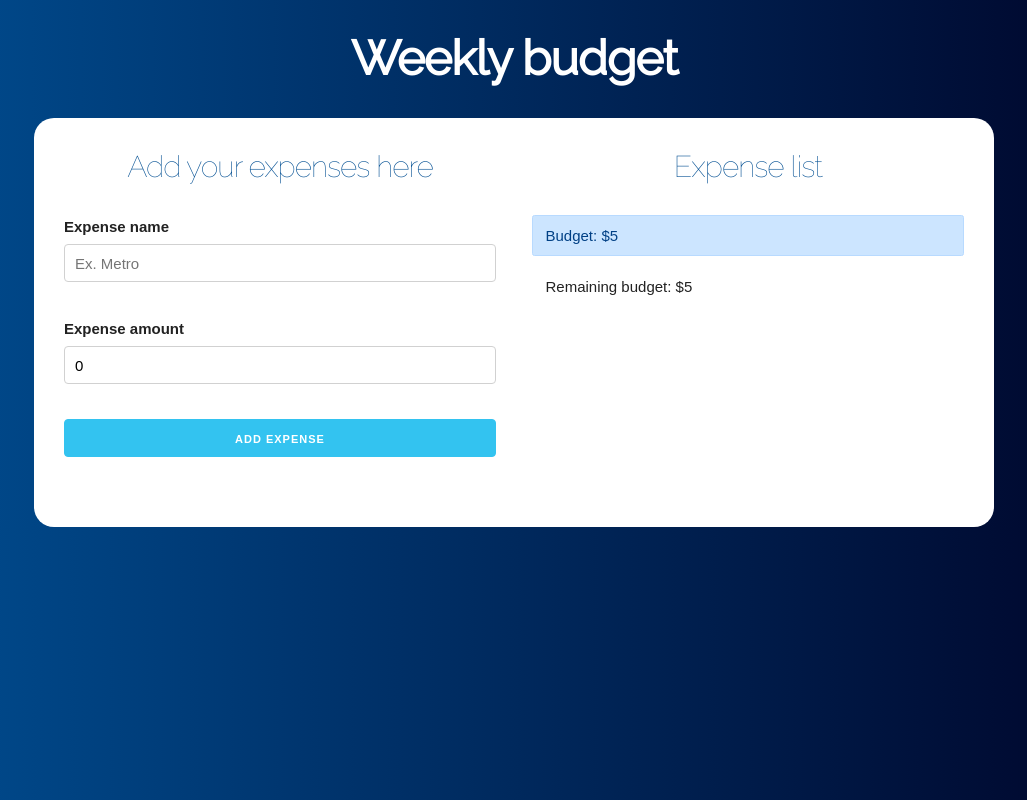
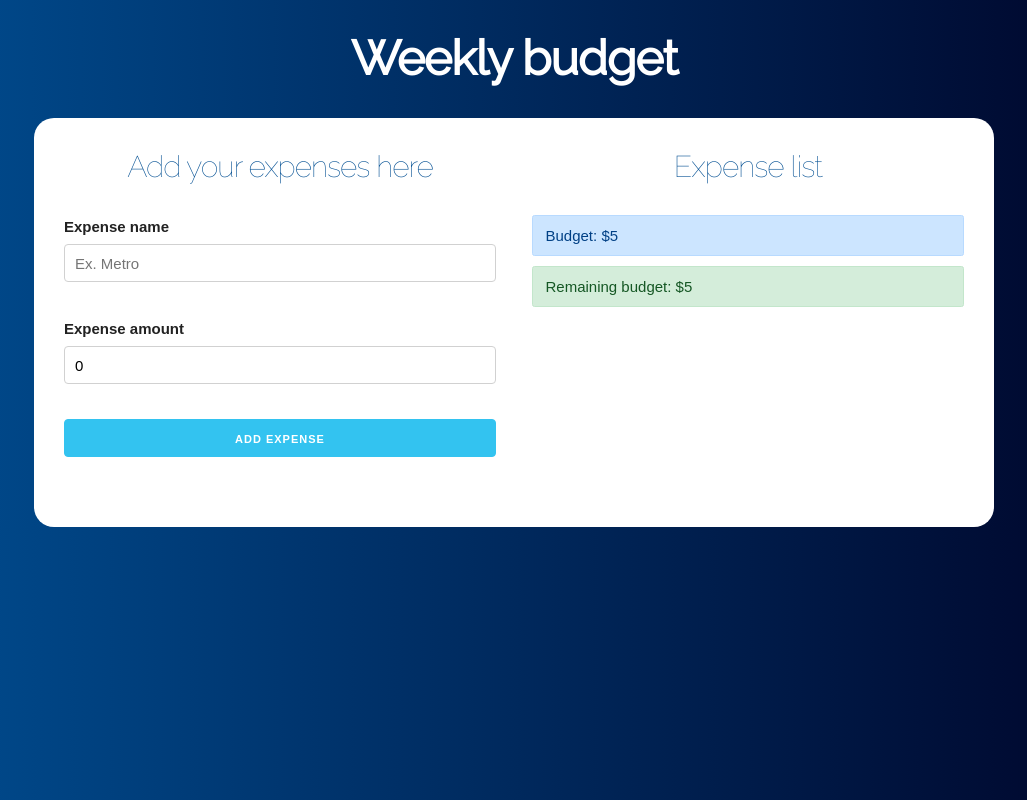
Before and after one commit to david-portilla/weekly-budget, a React (Create React App) app: page / in a window 1280 px wide. Both pictures are taken after typing "5" into the empty fields and a click on the input "Set budget". Shown: the whole page, without its empty margins (126-1153 px from the left). Built offline with nearby package versions, Linux system fonts and the light colour scheme.

Commit message:
using helper class to update warning info

```diff
--- a/src/components/HandleBudget.js
+++ b/src/components/HandleBudget.js
@@ -1,14 +1,15 @@
 import React from 'react'
+import { checkBudget } from '../helpers/helpers'
 
-const HandleBudget = ({budget, remainBudget}) => {
+const HandleBudget = ({ budget, remainBudget }) => {
   return (
     <>
       <div className="alert alert-primary">
-        Budget: ${budget}
+        Budget: ${ budget }
       </div>
 
-      <div className="alert">
-        Remaining budget: ${remainBudget}
+      <div className={ checkBudget(budget, remainBudget) }>
+        Remaining budget: ${ remainBudget }
       </div>
     </>
   )
--- /dev/null
+++ b/src/helpers/helpers.js
@@ -0,0 +1,14 @@
+export const checkBudget = (budget, remainBudget) => {
+  let styleClass
+  // > 25%
+  if ((budget / 4) > remainBudget) {
+    styleClass = 'alert alert-danger'
+  } else if ((budget / 2) > remainBudget) {
+    // > 50%
+    styleClass = 'alert alert-warning'
+  } else {
+    styleClass = 'alert alert-success'
+  }
+
+  return styleClass
+}
```
